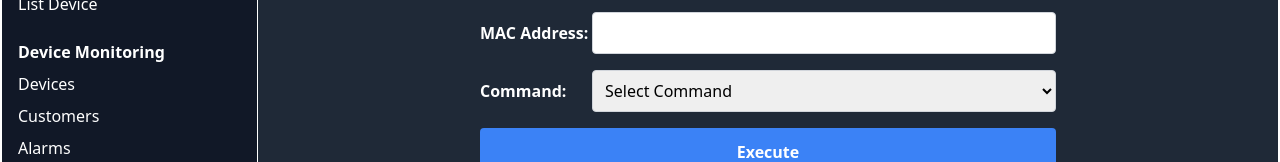
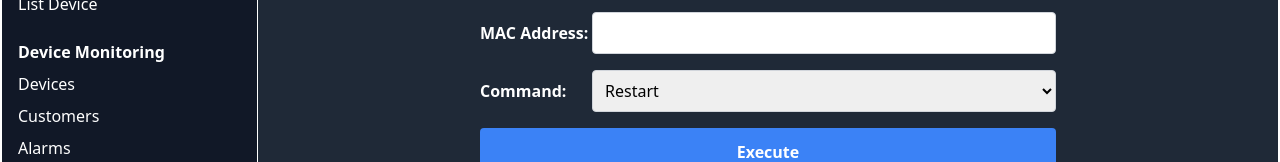
Before and after one commit to HomiesTech/EagleEye-Frontend, a React (Vite) app: page /restart in a window 1280 px wide. Shown: the part 148-310 px from the top of the page. Built offline with nearby package versions, Linux system fonts and the light colour scheme.

Commit message:
command section improved

```diff
--- a/src/component/Command/restart.tsx
+++ b/src/component/Command/restart.tsx
@@ -4,16 +4,16 @@ import CONSTANTS from '../../config/constant';
 
 const RestartESPPage = () => {
   const [macAddress, setMacAddress] = useState('');
-  const [command, setCommand] = useState('');
+  const [command, setCommand] = useState('restart'); // Default command set to "restart"
   const [relayNo, setRelayNo] = useState('');
   const [state, setState] = useState('');
   const [responseMessage, setResponseMessage] = useState('');
   const [errorMessage, setErrorMessage] = useState('');
-  const [loading, setLoading] = useState(false); // New state for loading
+  const [loading, setLoading] = useState(false);
 
   const handleSubmit = async (event: { preventDefault: () => void; }) => {
     event.preventDefault();
-    setLoading(true); // Set loading to true
+    setLoading(true);
 
     const data = {
       mac_address: macAddress,
@@ -30,7 +30,7 @@ const RestartESPPage = () => {
       setErrorMessage('An unexpected error occurred');
       setResponseMessage('');
     } finally {
-      setLoading(false); // Set loading to false after the request
+      setLoading(false);
     }
   };
 
@@ -43,7 +43,7 @@ const RestartESPPage = () => {
           <input
             type="text"
             value={macAddress}
-            onChange={(e) => setMacAddress(e.target.value)}
+            onChange={(e) => setMacAddress(e.target.value.replace(/_/g, ":").replace(/\s+/g, ""))}
             required
             className="flex-1 p-2 rounded border border-gray-300 text-black"
           />
@@ -57,7 +57,6 @@ const RestartESPPage = () => {
             required
             className="flex-1 p-2 rounded border border-gray-300 text-black"
           >
-            <option value="">Select Command</option>
             <option value="change-relay">Change Relay</option>
             <option value="restart">Restart</option>
           </select>
@@ -101,7 +100,7 @@ const RestartESPPage = () => {
         <button
           type="submit"
           className="w-full p-3 bg-blue-500 text-white rounded cursor-pointer font-bold disabled:bg-gray-400"
-          disabled={loading} // Disable button while loading
+          disabled={loading}
         >
           {loading ? 'Processing...' : 'Execute'}
         </button>
```
